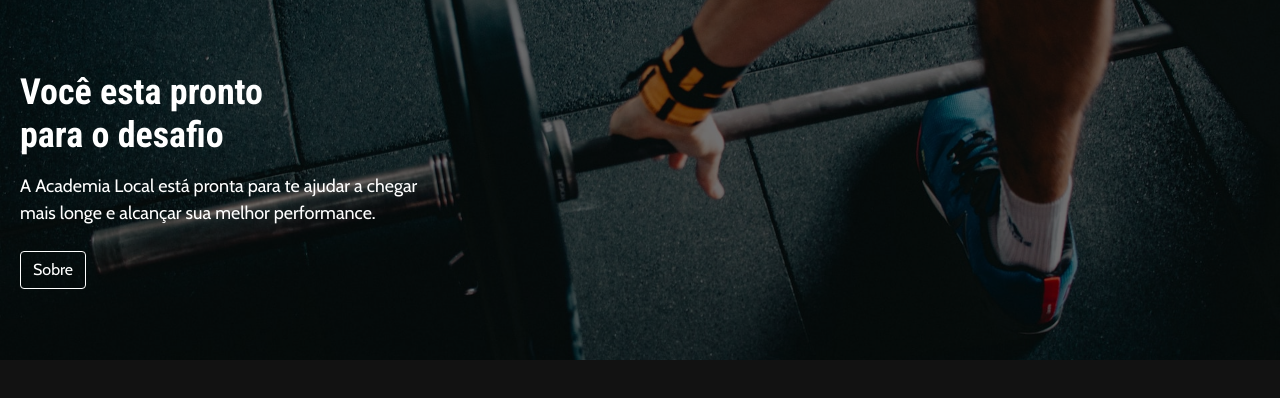
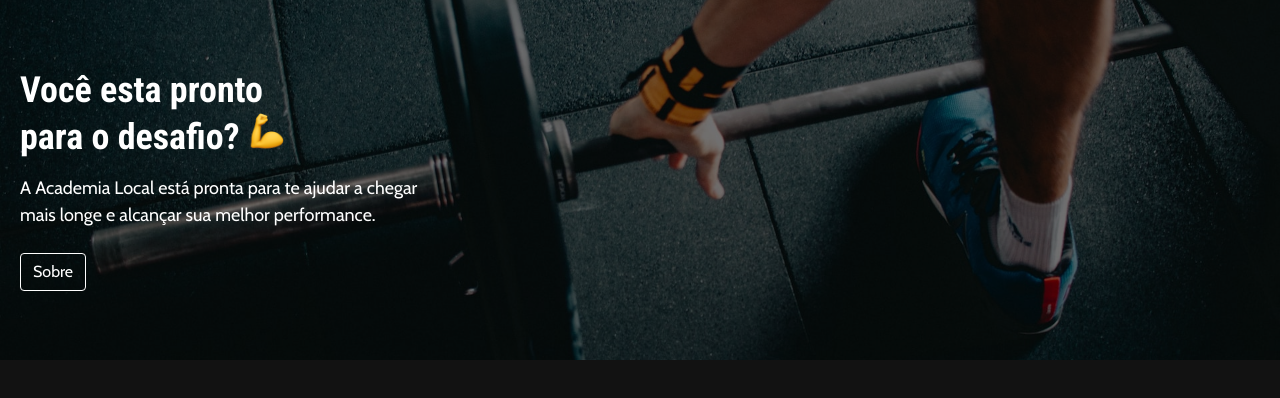
Before and after one commit to yo-ver/academialocal, a SvelteKit app: page / in a window 1280 px wide. Shown: the top 398 px of the page. Built offline with nearby package versions, Linux system fonts and the light colour scheme.

Commit message:
adicionar imagen de emofi

```diff
--- a/src/global.css
+++ b/src/global.css
@@ -77,6 +77,7 @@
 
 h1,h2,h3{
     font-family: 'Roboto Condensed', sans-serif;
+    font-weight: normal;
     line-height: 1.2;
 }
 
--- a/src/routes/+page.svelte
+++ b/src/routes/+page.svelte
@@ -1,10 +1,11 @@
 <script>
     import imgHome from '../assets/musculacao.jpg'
+    import icon from '../assets/icon-muscle.png'
 </script>
 
 <section class="intro" style="background-image: url({imgHome});">
     <div class="intro__wrapper wrap">
-        <h1>Você esta pronto <br> para o desafio</h1>
+        <h1>Você esta pronto <br> para o desafio? <img src="{icon}" alt=""></h1>
         <p>A Academia Local está pronta para te ajudar a chegar mais longe e alcançar sua melhor performance.</p>
         <a class="btn" href="/sobre">Sobre</a>
     </div>
@@ -37,4 +38,8 @@
         font-size: calc(18/16*1rem);
         margin-top: 16px;
     }
+    img{
+        display: inline;
+        max-width: 36px;
+    }
 </style>
```
